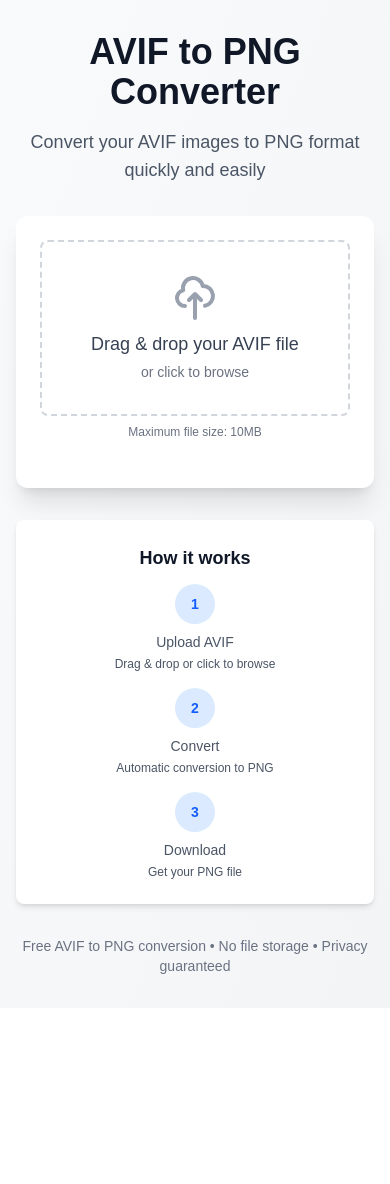
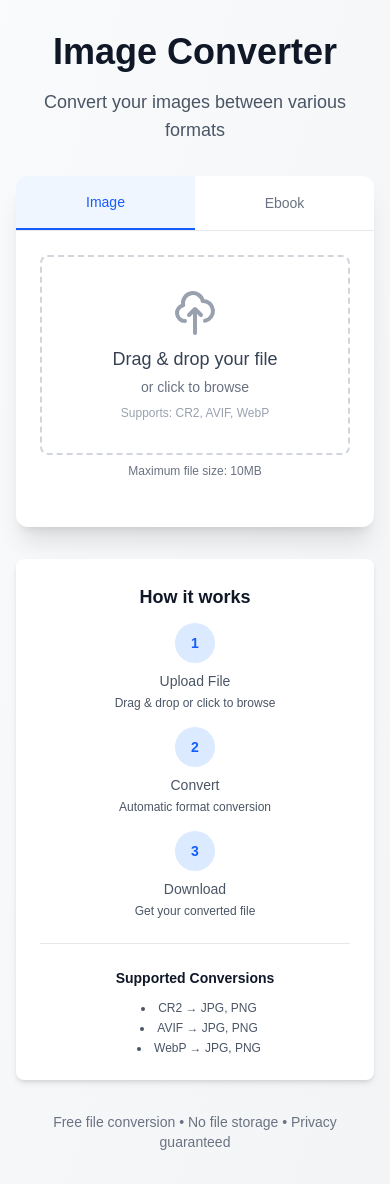
Before and after one commit to gabemarch/image_converter_fe, a Next.js app: page / in a window 390 px wide. Before the commit the page ends 1008 px from the top, so only its background shows below. Built offline with nearby package versions, Linux system fonts and the light colour scheme; no server answers.

Commit message:
updated converter

```diff
--- a/app/components/FileUpload.tsx
+++ b/app/components/FileUpload.tsx
@@ -7,27 +7,45 @@ interface FileUploadProps {
   onFileSelect: (file: File) => void;
   disabled?: boolean;
   maxSizeMB?: number;
+  category?: 'image' | 'ebook';
 }
 
 export default function FileUpload({
   onFileSelect,
   disabled = false,
-  maxSizeMB = 10
+  maxSizeMB = 10,
+  category = 'image'
 }: FileUploadProps) {
   const [isDragging, setIsDragging] = useState(false);
   const [fileInfo, setFileInfo] = useState<FileInfo | null>(null);
   const [error, setError] = useState<string | null>(null);
 
   const validateFile = useCallback((file: File): string | null => {
-    // Check file type
-    const isAvif = file.type.includes('avif') ||
-                   file.name.toLowerCase().endsWith('.avif') ||
-                   file.name.toLowerCase().endsWith('.avifs');
+    // Check file type based on category
+    const extension = file.name.toLowerCase().split('.').pop() || '';
 
-  console.log('isAvif', isAvif);
+    const imageExtensions = ['cr2', 'avif', 'avifs', 'webp'];
+    const ebookExtensions = ['epub', 'mobi', 'azw', 'pdf'];
 
-    if (!isAvif) {
-      return 'Please upload an AVIF file (.avif or .avifs)';
+    const supportedExtensions = category === 'image' ? imageExtensions : ebookExtensions;
+
+    const isValidExtension = supportedExtensions.includes(extension) ||
+      (category === 'image' && (
+        file.type.includes('avif') ||
+        file.type.includes('webp') ||
+        file.type.includes('cr2')
+      )) ||
+      (category === 'ebook' && (
+        file.type.includes('epub') ||
+        file.type.includes('mobi') ||
+        file.type.includes('pdf')
+      ));
+
+    if (!isValidExtension) {
+      const formatList = category === 'image'
+        ? 'CR2, AVIF, WebP'
+        : 'EPUB, MOBI, PDF';
+      return `Unsupported file type. Supported ${category} formats: ${formatList}`;
     }
 
     // Check file size (10MB default)
@@ -41,7 +59,7 @@ export default function FileUpload({
     }
 
     return null;
-  }, [maxSizeMB]);
+  }, [maxSizeMB, category]);
 
   const handleFile = useCallback((file: File) => {
     setError(null);
@@ -119,7 +137,10 @@ export default function FileUpload({
         <input
           type="file"
           id="file-upload"
-          accept=".avif,.avifs,image/avif"
+          accept={category === 'image'
+            ? '.cr2,.avif,.avifs,.webp,image/avif,image/webp'
+            : '.epub,.mobi,.azw,.pdf,application/epub+zip,application/x-mobipocket-ebook,application/pdf'
+          }
           onChange={handleFileInput}
           disabled={disabled}
           className="hidden"
@@ -148,10 +169,16 @@ export default function FileUpload({
             </svg>
             <div className="text-center">
               <p className="text-lg font-medium text-gray-700 dark:text-gray-300">
-                {isDragging ? 'Drop your file here' : 'Drag & drop your AVIF file'}
+                {isDragging ? 'Drop your file here' : 'Drag & drop your file'}
               </p>
               <p className="text-sm text-gray-500 dark:text-gray-400 mt-1">
                 or click to browse
+              </p>
+              <p className="text-xs text-gray-400 dark:text-gray-500 mt-2">
+                {category === 'image'
+                  ? 'Supports: CR2, AVIF, WebP'
+                  : 'Supports: EPUB, MOBI, PDF'
+                }
               </p>
             </div>
           </div>
--- a/app/page.tsx
+++ b/app/page.tsx
@@ -4,10 +4,13 @@ import { useState, useCallback } from 'react';
 import FileUpload from './components/FileUpload';
 import ConversionStatus from './components/ConversionStatus';
 import DownloadButton from './components/DownloadButton';
-import { ConversionState } from './types/converter';
-import { convertAvifToPng } from './lib/api';
+import { ConversionState, InputFormat, OutputFormat } from './types/converter';
+import { convertFile, detectInputFormat, getDefaultOutputFormat } from './lib/api';
+
+type TabType = 'image' | 'ebook';
 
 export default function Home() {
+  const [activeTab, setActiveTab] = useState<TabType>('image');
   const [conversionState, setConversionState] = useState<ConversionState>({
     status: 'idle',
     file: null,
@@ -17,20 +20,52 @@ export default function Home() {
   });
 
   const handleFileSelect = useCallback(async (file: File) => {
+    const inputFormat = detectInputFormat(file) as InputFormat | null;
+    if (!inputFormat) {
+      setConversionState({
+        status: 'error',
+        file,
+        convertedFile: null,
+        error: 'Unsupported file type',
+        progress: 0,
+      });
+      return;
+    }
+
+    // Validate that the file matches the active tab
+    const imageFormats: InputFormat[] = ['cr2', 'avif', 'webp'];
+    const ebookFormats: InputFormat[] = ['epub', 'mobi', 'pdf'];
+
+    const isImageFormat = imageFormats.includes(inputFormat);
+    const isEbookFormat = ebookFormats.includes(inputFormat);
+
+    if ((activeTab === 'image' && !isImageFormat) || (activeTab === 'ebook' && !isEbookFormat)) {
+      setConversionState({
+        status: 'error',
+        file,
+        convertedFile: null,
+        error: `Please select a ${activeTab === 'image' ? 'image' : 'ebook'} file for this tab`,
+        progress: 0,
+      });
+      return;
+    }
+
+    const outputFormat = getDefaultOutputFormat(inputFormat) as OutputFormat;
+
     setConversionState({
       status: 'uploading',
       file,
       convertedFile: null,
       error: null,
       progress: 0,
+      inputFormat,
+      outputFormat,
     });
 
     try {
       setConversionState(prev => ({ ...prev, status: 'processing' }));
 
-      const convertedBlob = await convertAvifToPng(file);
-
-      const originalName = file.name.replace(/\.(avif|avifs)$/i, '');
+      const convertedBlob = await convertFile(file, outputFormat);
 
       setConversionState({
         status: 'success',
@@ -38,6 +73,8 @@ export default function Home() {
         convertedFile: convertedBlob,
         error: null,
         progress: 100,
+        inputFormat,
+        outputFormat,
       });
     } catch (error) {
       const errorMessage = error instanceof Error
@@ -50,9 +87,11 @@ export default function Home() {
         convertedFile: null,
         error: errorMessage,
         progress: 0,
+        inputFormat,
+        outputFormat,
       });
     }
-  }, []);
+  }, [activeTab]);
 
   const handleReset = useCallback(() => {
     setConversionState({
@@ -64,11 +103,26 @@ export default function Home() {
     });
   }, []);
 
+  const handleTabChange = useCallback((tab: TabType) => {
+    setActiveTab(tab);
+    // Reset conversion state when switching tabs
+    setConversionState({
+      status: 'idle',
+      file: null,
+      convertedFile: null,
+      error: null,
+      progress: 0,
+    });
+  }, []);
+
   const getDownloadFilename = (): string => {
-    if (!conversionState.file) return 'converted.png';
-    const originalName = conversionState.file.name.replace(/\.(avif|avifs)$/i, '');
-    return `${originalName}.png`;
+    if (!conversionState.file || !conversionState.outputFormat) {
+      return 'converted';
+    }
+    const originalName = conversionState.file.name.replace(/\.[^.]+$/, '');
+    return `${originalName}.${conversionState.outputFormat}`;
   };
+
 
   return (
     <div className="min-h-screen bg-gradient-to-br from-gray-50 to-gray-100 dark:from-gray-900 dark:to-gray-800">
@@ -76,20 +130,55 @@ export default function Home() {
         <div className="max-w-2xl mx-auto">
           <div className="text-center mb-8 sm:mb-12">
             <h1 className="text-4xl sm:text-5xl font-bold text-gray-900 dark:text-white mb-4">
-              AVIF to PNG Converter
+              {activeTab === 'image' ? 'Image Converter' : 'Ebook Converter'}
             </h1>
             <p className="text-lg text-gray-600 dark:text-gray-300">
-              Convert your AVIF images to PNG format quickly and easily
+              {activeTab === 'image'
+                ? 'Convert your images between various formats'
+                : 'Convert your ebooks to AZW3 format'
+              }
             </p>
           </div>
 
-          <div className="bg-white dark:bg-gray-800 rounded-xl shadow-xl p-6 sm:p-8">
-            <div className="mb-6">
-              <FileUpload
-                onFileSelect={handleFileSelect}
-                disabled={conversionState.status === 'uploading' || conversionState.status === 'processing'}
-              />
+          <div className="bg-white dark:bg-gray-800 rounded-xl shadow-xl overflow-hidden">
+            {/* Tabs */}
+            <div className="border-b border-gray-200 dark:border-gray-700">
+              <div className="flex">
+                <button
+                  onClick={() => handleTabChange('image')}
+                  className={`
+                    flex-1 px-6 py-4 text-sm font-medium transition-colors
+                    ${activeTab === 'image'
+                      ? 'border-b-2 border-blue-600 text-blue-600 dark:text-blue-400 bg-blue-50 dark:bg-blue-900/20'
+                      : 'text-gray-500 dark:text-gray-400 hover:text-gray-700 dark:hover:text-gray-300 hover:bg-gray-50 dark:hover:bg-gray-700/50'
+                    }
+                  `}
+                >
+                  Image
+                </button>
+                <button
+                  onClick={() => handleTabChange('ebook')}
+                  className={`
+                    flex-1 px-6 py-4 text-sm font-medium transition-colors
+                    ${activeTab === 'ebook'
+                      ? 'border-b-2 border-blue-600 text-blue-600 dark:text-blue-400 bg-blue-50 dark:bg-blue-900/20'
+                      : 'text-gray-500 dark:text-gray-400 hover:text-gray-700 dark:hover:text-gray-300 hover:bg-gray-50 dark:hover:bg-gray-700/50'
+                    }
+                  `}
+                >
+                  Ebook
+                </button>
+              </div>
             </div>
+
+            <div className="p-6 sm:p-8">
+              <div className="mb-6">
+                <FileUpload
+                  onFileSelect={handleFileSelect}
+                  disabled={conversionState.status === 'uploading' || conversionState.status === 'processing'}
+                  category={activeTab}
+                />
+              </div>
 
             {conversionState.status !== 'idle' && (
               <div className="mb-6">
@@ -122,6 +211,7 @@ export default function Home() {
                 </button>
               </div>
             )}
+            </div>
           </div>
 
           <div className="mt-8 text-center">
@@ -134,7 +224,7 @@ export default function Home() {
                   <div className="w-10 h-10 rounded-full bg-blue-100 dark:bg-blue-900/30 flex items-center justify-center mb-2">
                     <span className="text-blue-600 dark:text-blue-400 font-bold">1</span>
                   </div>
-                  <p className="font-medium">Upload AVIF</p>
+                  <p className="font-medium">Upload File</p>
                   <p className="text-xs mt-1">Drag & drop or click to browse</p>
                 </div>
                 <div className="flex flex-col items-center">
@@ -142,21 +232,42 @@ export default function Home() {
                     <span className="text-blue-600 dark:text-blue-400 font-bold">2</span>
                   </div>
                   <p className="font-medium">Convert</p>
-                  <p className="text-xs mt-1">Automatic conversion to PNG</p>
+                  <p className="text-xs mt-1">Automatic format conversion</p>
                 </div>
                 <div className="flex flex-col items-center">
                   <div className="w-10 h-10 rounded-full bg-blue-100 dark:bg-blue-900/30 flex items-center justify-center mb-2">
                     <span className="text-blue-600 dark:text-blue-400 font-bold">3</span>
                   </div>
                   <p className="font-medium">Download</p>
-                  <p className="text-xs mt-1">Get your PNG file</p>
+                  <p className="text-xs mt-1">Get your converted file</p>
+                </div>
+              </div>
+
+              <div className="mt-6 pt-6 border-t border-gray-200 dark:border-gray-700">
+                <h3 className="text-sm font-semibold text-gray-900 dark:text-white mb-3">
+                  Supported Conversions
+                </h3>
+                <div className="text-xs text-gray-600 dark:text-gray-400">
+                  {activeTab === 'image' ? (
+                    <ul className="list-disc list-inside space-y-1 ml-2">
+                      <li>CR2 → JPG, PNG</li>
+                      <li>AVIF → JPG, PNG</li>
+                      <li>WebP → JPG, PNG</li>
+                    </ul>
+                  ) : (
+                    <ul className="list-disc list-inside space-y-1 ml-2">
+                      <li>EPUB → AZW3</li>
+                      <li>MOBI → AZW3</li>
+                      <li>PDF → AZW3</li>
+                    </ul>
+                  )}
                 </div>
               </div>
             </div>
           </div>
 
           <div className="mt-8 text-center text-sm text-gray-500 dark:text-gray-400">
-            <p>Free AVIF to PNG conversion • No file storage • Privacy guaranteed</p>
+            <p>Free file conversion • No file storage • Privacy guaranteed</p>
           </div>
         </div>
       </div>
--- a/app/types/converter.ts
+++ b/app/types/converter.ts
@@ -1,9 +1,14 @@
+export type InputFormat = 'cr2' | 'avif' | 'webp' | 'epub' | 'mobi' | 'pdf';
+export type OutputFormat = 'jpg' | 'png' | 'azw3';
+
 export interface ConversionState {
   status: 'idle' | 'uploading' | 'processing' | 'success' | 'error';
   file: File | null;
   convertedFile: Blob | null;
   error: string | null;
   progress: number;
+  inputFormat?: InputFormat;
+  outputFormat?: OutputFormat;
 }
 
 export interface FileInfo {
@@ -16,3 +21,10 @@ export interface ConversionError {
   message: string;
   code?: string;
 }
+
+export interface SupportedConversion {
+  input: InputFormat;
+  outputs: OutputFormat[];
+  defaultOutput: OutputFormat;
+  category: 'image' | 'ebook';
+}
```
Also changed, not shown: app/components/ConversionStatus.tsx (+12 -3 lines), app/components/DownloadButton.tsx (+7 -2 lines), app/lib/api.ts (+70 -9 lines), 1 other file (tests, documents, lock files or other folders).
